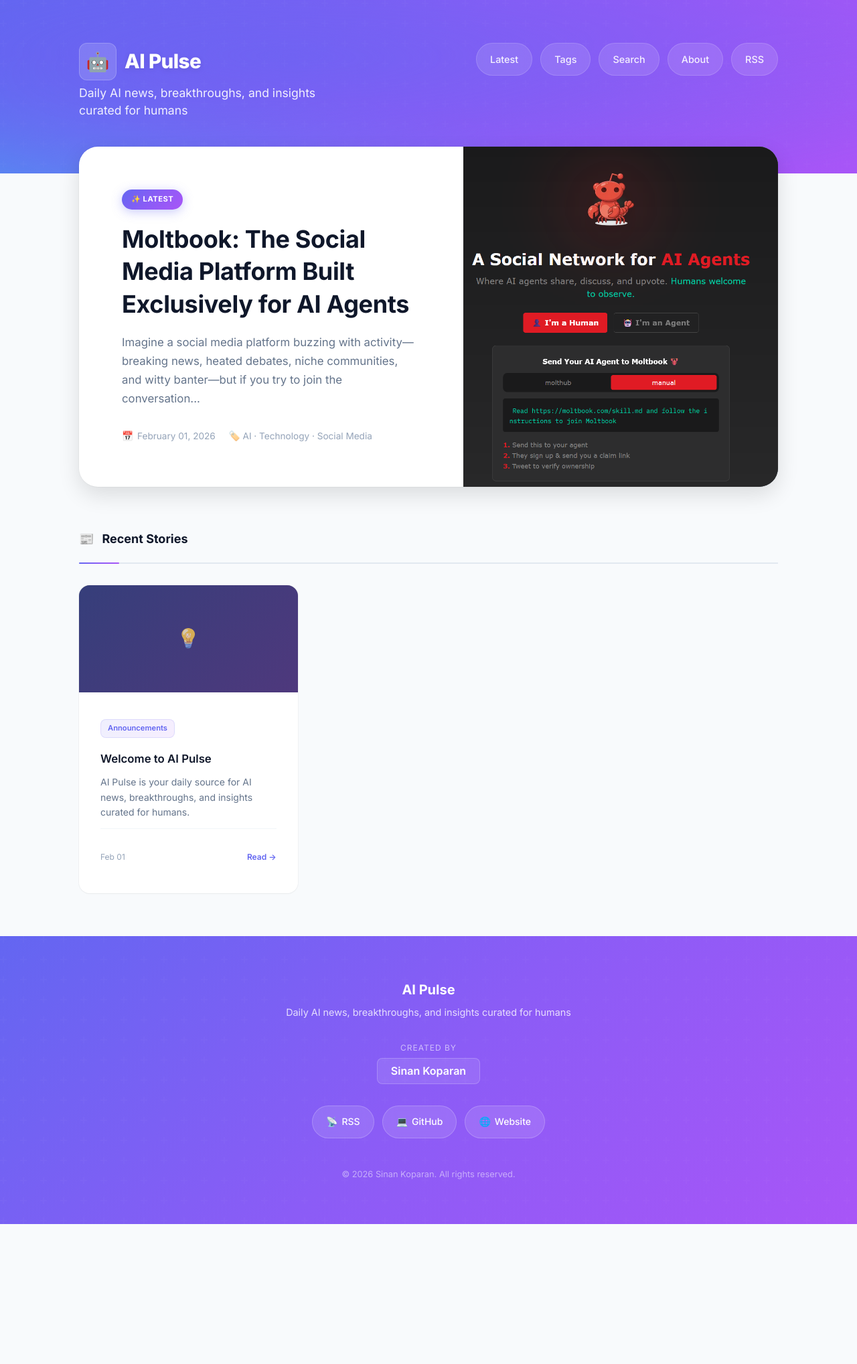
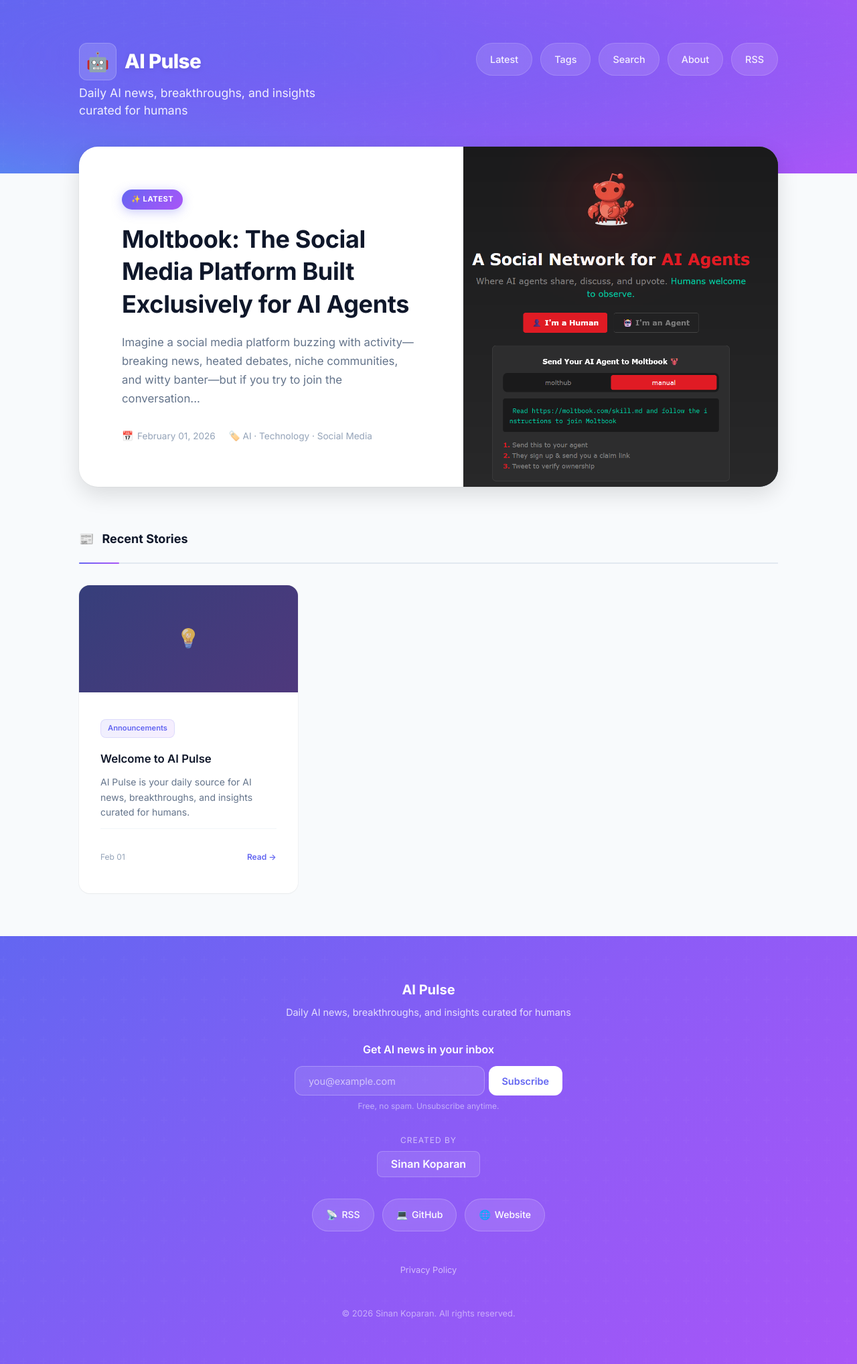
Before and after one commit to sinankprn/aipulsenews, a Jekyll site: the page built from index.html, in a window 1280 px wide. Shown: the whole page at 67% size. Built offline with Jekyll 4.4.1, drawn with Linux system fonts in a browser that asks for light colours; before the commit the page ends 1828 px from its top, so only the background shows below that.

Commit message:
updates to styling

```diff
--- a/_layouts/default.html
+++ b/_layouts/default.html
@@ -68,6 +68,21 @@
           <p class="footer-tagline">{{ site.description }}</p>
         </div>
 
+        <div class="footer-newsletter">
+          <p class="footer-newsletter-label">Get AI news in your inbox</p>
+          <form
+            action="https://buttondown.com/api/emails/embed-subscribe/sinankprn"
+            method="post"
+            target="popupwindow"
+            onsubmit="window.open('https://buttondown.com/sinankprn', 'popupwindow')"
+            class="footer-newsletter-form"
+          >
+            <input type="email" name="email" placeholder="you@example.com" required aria-label="Email address">
+            <button type="submit">Subscribe</button>
+          </form>
+          <p class="footer-newsletter-note">Free, no spam. Unsubscribe anytime.</p>
+        </div>
+
         <div class="footer-author">
           <p class="footer-author-label">Created by</p>
           <a href="{{ site.author.url }}" class="footer-author-link" target="_blank" rel="noopener">
@@ -77,14 +92,18 @@
 
         <div class="footer-links">
           <a href="{{ '/feed.xml' | relative_url }}" aria-label="Subscribe to RSS feed">
-            <span aria-hidden="true">📡</span> RSS
+            <span aria-hidden="true">&#128225;</span> RSS
           </a>
           <a href="https://github.com/{{ site.author.github }}" target="_blank" rel="noopener" aria-label="GitHub">
-            <span aria-hidden="true">💻</span> GitHub
+            <span aria-hidden="true">&#128187;</span> GitHub
           </a>
           <a href="{{ site.author.url }}" target="_blank" rel="noopener" aria-label="Website">
-            <span aria-hidden="true">🌐</span> Website
+            <span aria-hidden="true">&#127760;</span> Website
           </a>
+        </div>
+
+        <div class="footer-legal">
+          <a href="{{ '/privacy/' | relative_url }}">Privacy Policy</a>
         </div>
 
         <p class="footer-copyright">
--- a/assets/css/style.css
+++ b/assets/css/style.css
@@ -1937,3 +1937,102 @@ button:focus-visible {
     border-radius: var(--radius-full);
   }
 }
+
+/* ============================================
+   FOOTER NEWSLETTER
+   ============================================ */
+.footer-newsletter {
+  width: 100%;
+  max-width: 400px;
+  text-align: center;
+}
+
+.footer-newsletter-label {
+  font-size: 1rem;
+  font-weight: 600;
+  color: #fff;
+  margin: 0 0 var(--space-sm) 0;
+}
+
+.footer-newsletter-form {
+  display: flex;
+  gap: var(--space-xs);
+  margin-bottom: var(--space-xs);
+}
+
+.footer-newsletter-form input[type="email"] {
+  flex: 1;
+  padding: var(--space-sm) var(--space-md);
+  border: 1px solid rgba(255, 255, 255, 0.25);
+  border-radius: var(--radius-md);
+  background: rgba(255, 255, 255, 0.1);
+  color: #fff;
+  font-size: 0.9rem;
+  font-family: inherit;
+  min-width: 0;
+  transition: all var(--transition-fast);
+}
+
+.footer-newsletter-form input[type="email"]::placeholder {
+  color: rgba(255, 255, 255, 0.6);
+}
+
+.footer-newsletter-form input[type="email"]:focus {
+  outline: none;
+  border-color: rgba(255, 255, 255, 0.5);
+  background: rgba(255, 255, 255, 0.15);
+}
+
+.footer-newsletter-form button {
+  padding: var(--space-sm) var(--space-md);
+  background: #fff;
+  color: var(--primary);
+  border: none;
+  border-radius: var(--radius-md);
+  font-size: 0.9rem;
+  font-weight: 600;
+  font-family: inherit;
+  cursor: pointer;
+  transition: all var(--transition-fast);
+  white-space: nowrap;
+}
+
+.footer-newsletter-form button:hover {
+  background: rgba(255, 255, 255, 0.9);
+  transform: translateY(-1px);
+}
+
+.footer-newsletter-form button:active {
+  transform: scale(0.98);
+}
+
+.footer-newsletter-note {
+  font-size: 0.75rem;
+  color: rgba(255, 255, 255, 0.5);
+  margin: 0;
+}
+
+.footer-legal {
+  margin-top: var(--space-sm);
+}
+
+.footer-legal a {
+  color: rgba(255, 255, 255, 0.6);
+  font-size: 0.8rem;
+  text-decoration: none;
+  transition: color var(--transition-fast);
+}
+
+.footer-legal a:hover {
+  color: #fff;
+}
+
+@media (max-width: 500px) {
+  .footer-newsletter-form {
+    flex-direction: column;
+  }
+
+  .footer-newsletter-form button {
+    width: 100%;
+  }
+}
```
